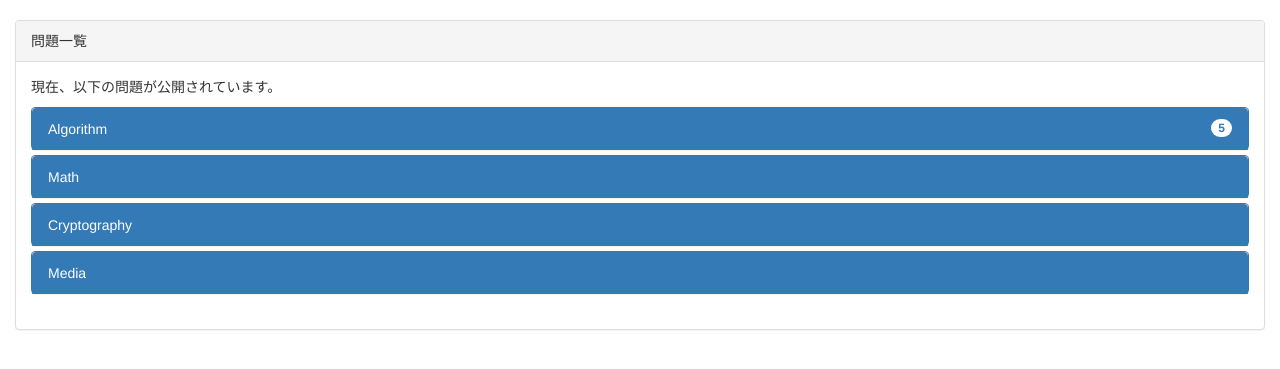
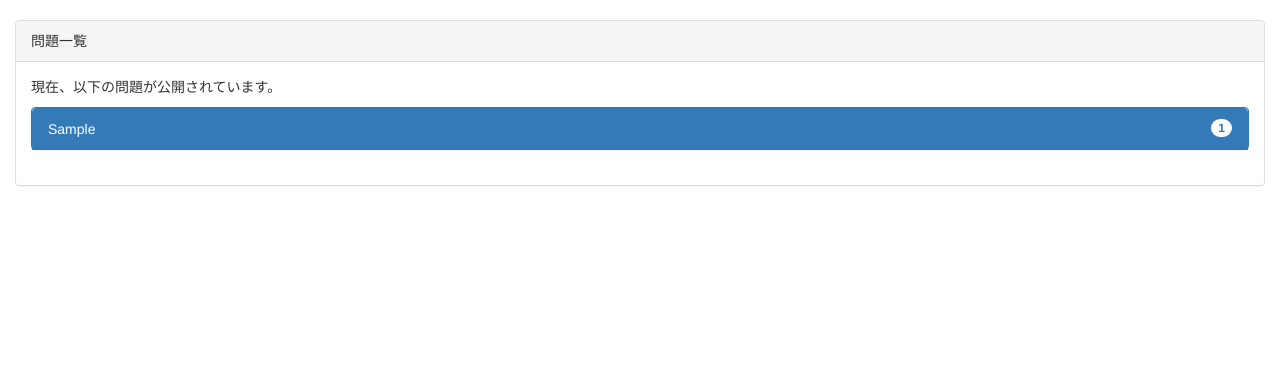
Before and after one commit to ptr-yudai/JokenPC, a PHP site: page /problem/ in a window 1280 px wide. Shown: the part 52-421 px from the top of the page. Run offline with PHP 8.4, Linux system fonts and the light colour scheme; the visitor is signed in with stand-in values (Sample User, id 1); tables that the repository leaves empty or names only in its code hold one stand-in row (values such as "Sample post").

Commit message:
追加：問題一覧画面の自動生成

```diff
--- a/jpc/prob.php
+++ b/jpc/prob.php
@@ -23,6 +23,39 @@ class JPC_Prob
 	$this->make_readable();
 
 	return true;
+    }
+
+    /*
+       全ての問題を取得
+     */
+    function get_all_problems()
+    {
+	// データベースに接続できていない
+	if ($this->jpc->pdo === null) {
+	    $this->jpc->log('warning', "データベースに接続できません。", false);
+	    return false;
+	}
+
+	// 全てのジャンルを取得
+	$this->get_all_categories();
+
+	// 全ての問題を分類
+	$statement = 'SELECT * FROM problem;';
+	foreach($this->jpc->pdo->query($statement) as $row) {
+	    $this->problem_list[$row['category']][] = $row;
+	}
+    }
+
+    /*
+       全てのジャンルを取得
+     */
+    function get_all_categories()
+    {
+	// 全てのジャンルを取得
+	$statement = 'SELECT category FROM problem;';
+	foreach($this->jpc->pdo->query($statement) as $row) {
+	    $this->problem_list[$row['category']] = array();
+	}
     }
 
     /*
@@ -68,5 +101,6 @@ class JPC_Prob
 	$this->jpc = $jpc;
 	$this->id = 0;
 	$this->info = array();
+	$this->problem_list = array();
     }
 }
--- a/problem/index.php
+++ b/problem/index.php
@@ -5,6 +5,8 @@ $jpc = new JPC();
 if ($jpc->auth->is_logged_in() === false) {
     header("Location: /login/");
 }
+/* 全問題を取得 */
+$jpc->prob->get_all_problems();
 /* ページ設定 */
 $jpc->title = "問題一覧 - JPC";
 $jpc->navbar_active = 2;
@@ -26,68 +28,34 @@ $jpc->navbar_active = 2;
 		    <!-- カテゴリ一覧 -->
 		    <p>現在、以下の問題が公開されています。</p>
 		    <div class="panel-group" id="category">
-			<!-- Algorithm -->
+			<?php foreach($jpc->prob->problem_list as $category => $problems) { ?>
 			    <div class="panel panel-primary">
 				<a class="list-group-item active" data-toggle="collapse" data-parent="#category" href="#category-algorithm">
-				    Algorithm
-				    <span class="badge">5</span>
+				    <?php print($category); ?><span class="badge"><?php print(count($problems)); ?></span>
 				</a>
 				<div class="panel-collapse collapse" id="category-algorithm">
 				    <div class="panel-body">
 					<table class="table table-hover">
 					    <thead>
 						<tr>
-						<th></th>
-						<th>問題</th>
-						<th>スコア</th>
-						<th>正解者数</th>
+						    <th></th><th>問題</th><th>スコア</th><th>正解者数</th>
 						</tr>
 					    </thead>
 					    <tbody>
+						<?php foreach($problems as $index => $record) { ?>
 						    <tr>
 							<td><span class="glyphicon glyphicon-ok"></span></td>
-						<td>練習問題</td>
-						<td>10</td>
-						<td>4</td>
+							<td><a href="/problem/problem.php?id=<?php print($record['id']); ?>" target="_blank"><?php print($jpc->h($record['title'])); ?></a></td>
+							<td><?php print((string)$record['score']."[pt]"); ?></td>
+							<td><?php print((string)$record['solved']); ?></td>
 						    </tr>
+						<?php } ?>
 					    </tbody>
 					</table>
 				    </div>
 				</div>
 			    </div>
-			<!-- Math -->
-			<div class="panel panel-primary">
-			    <a class="list-group-item active" data-toggle="collapse" data-parent="#category" href="#category-math">
-				Math
-			    </a>
-			    <div class="panel-collapse collapse" id="category-math">
-				<div class="panel-body">
-				    <p>Hello, world!</p>
-				</div>
-			    </div>
-			</div>
-			<!-- Cryptography -->
-			<div class="panel panel-primary">
-			    <a class="list-group-item active" data-toggle="collapse" data-parent="#category" href="#category-cryptography">
-				Cryptography
-			    </a>
-			    <div class="panel-collapse collapse" id="category-cryptography">
-				<div class="panel-body">
-				    <p>Hello, world!</p>
-				</div>
-			    </div>
-			</div>
-			<!-- Data Proc -->
-			<div class="panel panel-primary">
-			    <a class="list-group-item active" data-toggle="collapse" data-parent="#category" href="#category-data">
-				Media
-			    </a>
-			    <div class="panel-collapse collapse" id="category-data">
-				<div class="panel-body">
-				    <p>Hello, world!</p>
-				</div>
-			    </div>
-			</div>
+			<?php } ?>
 		    </div>
 		</div>
 	    </div>
--- a/problem/problem.php
+++ b/problem/problem.php
@@ -73,7 +73,7 @@ $jpc->navbar_active = 2;
 			<div class="form-group">
 			    <label class="col-sm-2 control-label" for="code">ソースコード</label>
 			    <div class="col-sm-10">
-				<textarea placeholder="ソースコード" rows="16" class="form-control" id="code" name="code"></textarea>
+				<textarea placeholder="ソースコード" rows="16" class="form-control" id="code" name="code" required></textarea>
 			    </div>
 			</div>
 			<div class="form-group">
```
Lines whose indentation alone changed are shown as unchanged.
